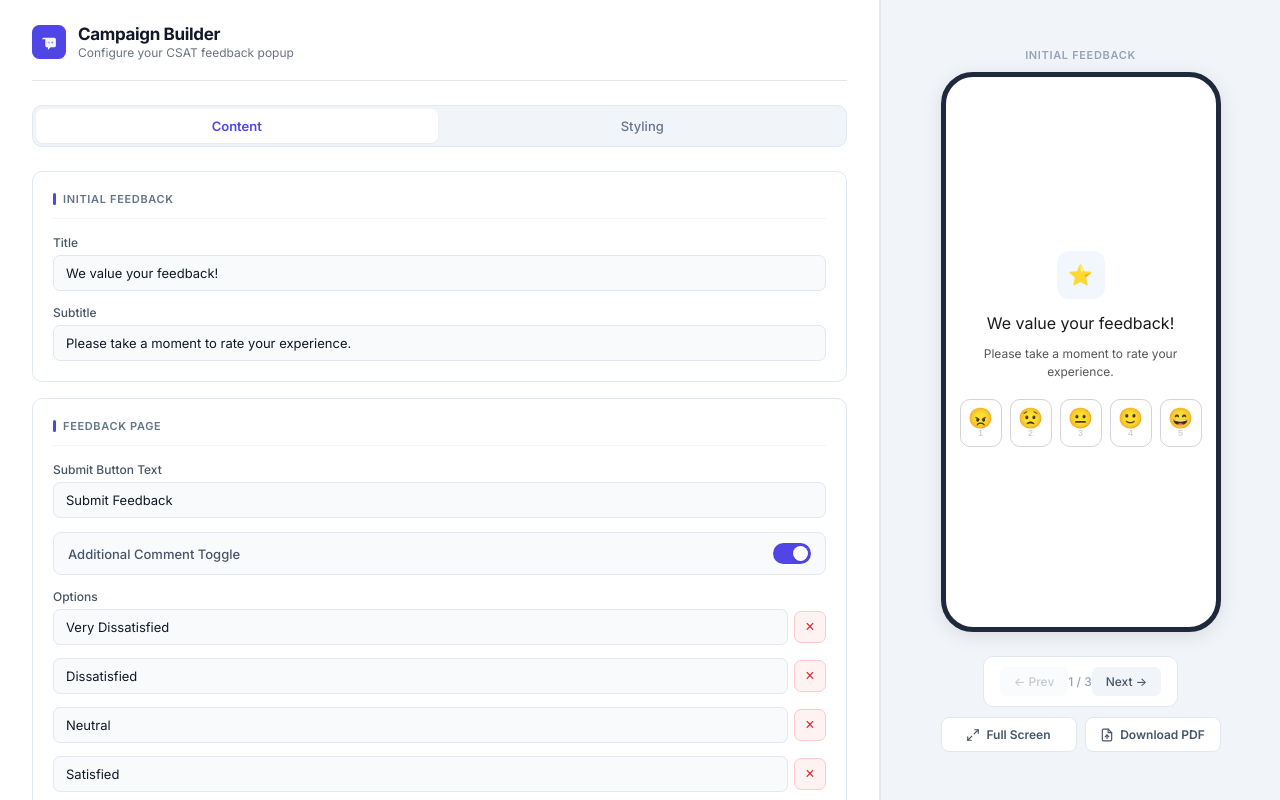
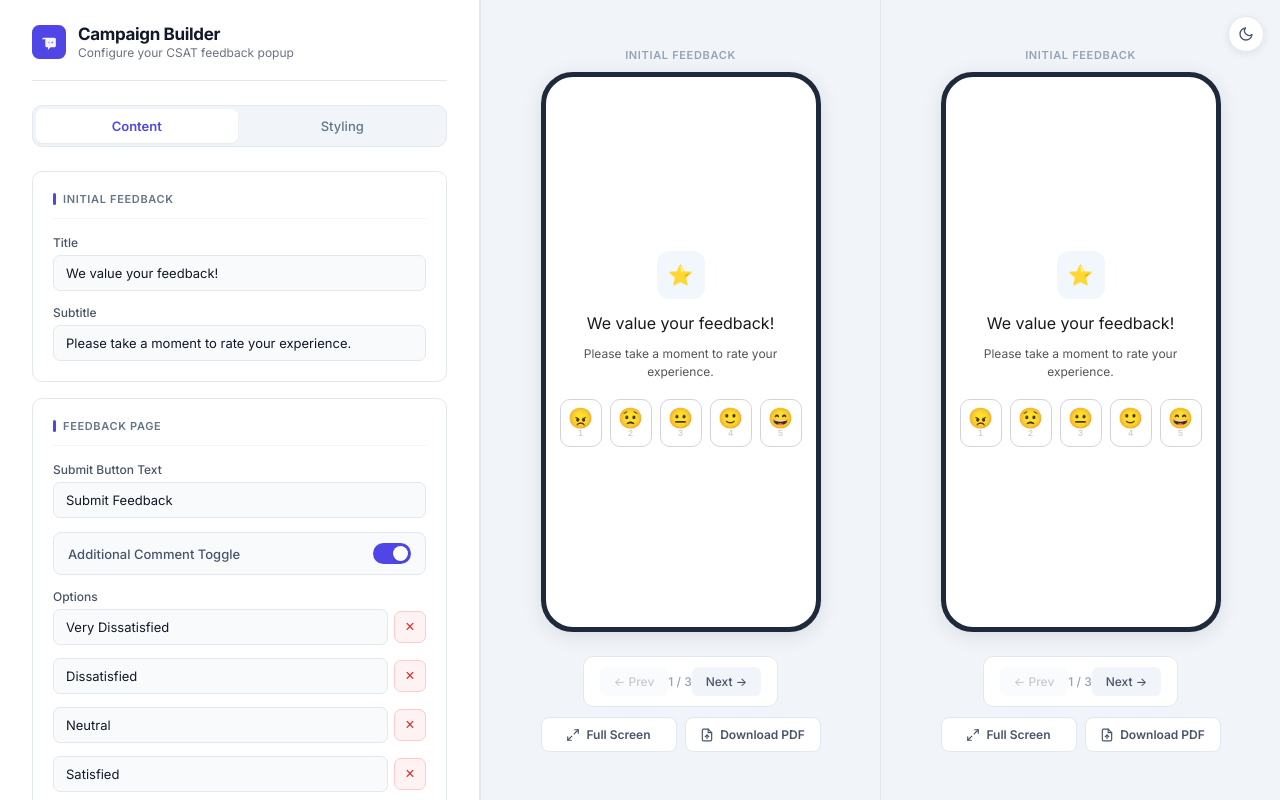
Before and after one commit to jprem97/Campaign_Builder_97, a React (Vite) app: page / in a window 1280 px wide. Both pictures are taken after a click on the button "Start Building". Built offline with nearby package versions, Linux system fonts and the light colour scheme.

Commit message:
fix: move theme toggle to top-right corner as small floating button

```diff
--- a/src/App.css
+++ b/src/App.css
@@ -426,27 +426,29 @@
 /* ── Theme Toggle ───────────────────────────────── */
 
 .theme-toggle {
+  position: fixed;
+  top: 16px;
+  right: 16px;
+  z-index: 100;
+  width: 36px;
+  height: 36px;
   display: flex;
   align-items: center;
   justify-content: center;
-  gap: 6px;
-  width: 100%;
-  padding: 10px 0;
-  margin-top: auto;
-  font-size: 12px;
-  font-weight: 600;
-  font-family: inherit;
+  font-size: 16px;
   border: 1px solid #e2e8f0;
-  border-radius: 8px;
-  background: #f8fafc;
+  border-radius: 50%;
+  background: #ffffff;
   color: #475569;
   cursor: pointer;
-  transition: background 0.15s ease, border-color 0.15s ease;
+  transition: background 0.15s ease, border-color 0.15s ease, color 0.15s ease;
+  box-shadow: 0 2px 8px rgba(0, 0, 0, 0.08);
 }
 
 .theme-toggle:hover {
   background: #f1f5f9;
   border-color: #cbd5e1;
+  color: #1e293b;
 }
 
 /* ── Dark Mode ──────────────────────────────────── */
@@ -607,14 +609,15 @@
 }
 
 .dark .theme-toggle {
-  background: #0f172a;
+  background: #1e293b;
   border-color: #334155;
   color: #94a3b8;
 }
 
 .dark .theme-toggle:hover {
-  background: #1e293b;
+  background: #334155;
   border-color: #475569;
+  color: #e2e8f0;
 }
 
 /* ── Responsive ──────────────────────────────────── */
--- a/src/App.jsx
+++ b/src/App.jsx
@@ -50,18 +50,19 @@
         {activeTab === "Styling" && (
           <StylingTab config={config} setConfig={setConfig} />
         )}
+      </div>
+
+      <div className="right-panel">
+        <MobilePreview config={config} />
+      </div>
 
       <button className="theme-toggle" onClick={() => setTheme((t) => (t === "light" ? "dark" : "light"))}>
         {theme === "light" ? (
-            <>
-              <svg width="14" height="14" viewBox="0 0 24 24" fill="none" stroke="currentColor" strokeWidth="2" strokeLinecap="round" strokeLinejoin="round">
+          <svg width="16" height="16" viewBox="0 0 24 24" fill="none" stroke="currentColor" strokeWidth="2" strokeLinecap="round" strokeLinejoin="round">
             <path d="M21 12.79A9 9 0 1 1 11.21 3 7 7 0 0 0 21 12.79z" />
           </svg>
-              Dark Mode
-            </>
         ) : (
-            <>
-              <svg width="14" height="14" viewBox="0 0 24 24" fill="none" stroke="currentColor" strokeWidth="2" strokeLinecap="round" strokeLinejoin="round">
+          <svg width="16" height="16" viewBox="0 0 24 24" fill="none" stroke="currentColor" strokeWidth="2" strokeLinecap="round" strokeLinejoin="round">
             <circle cx="12" cy="12" r="5" />
             <line x1="12" y1="1" x2="12" y2="3" />
             <line x1="12" y1="21" x2="12" y2="23" />
@@ -72,11 +73,8 @@
             <line x1="4.22" y1="19.78" x2="5.64" y2="18.36" />
             <line x1="18.36" y1="5.64" x2="19.78" y2="4.22" />
           </svg>
-              Light Mode
-            </>
         )}
       </button>
-      </div>
 
       <div className="right-panel">
         <MobilePreview config={config} />
```
Lines whose indentation alone changed are shown as unchanged.
